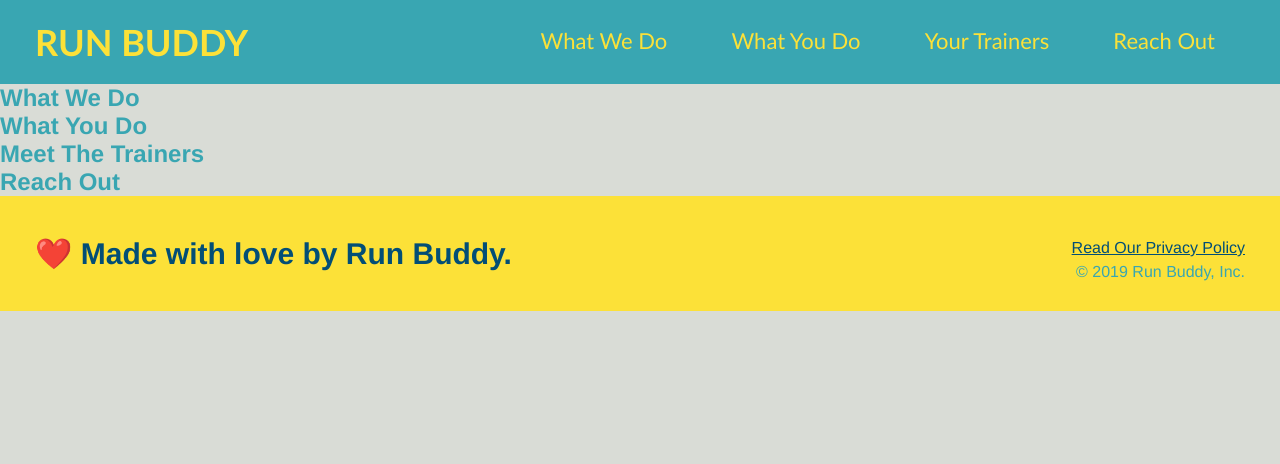
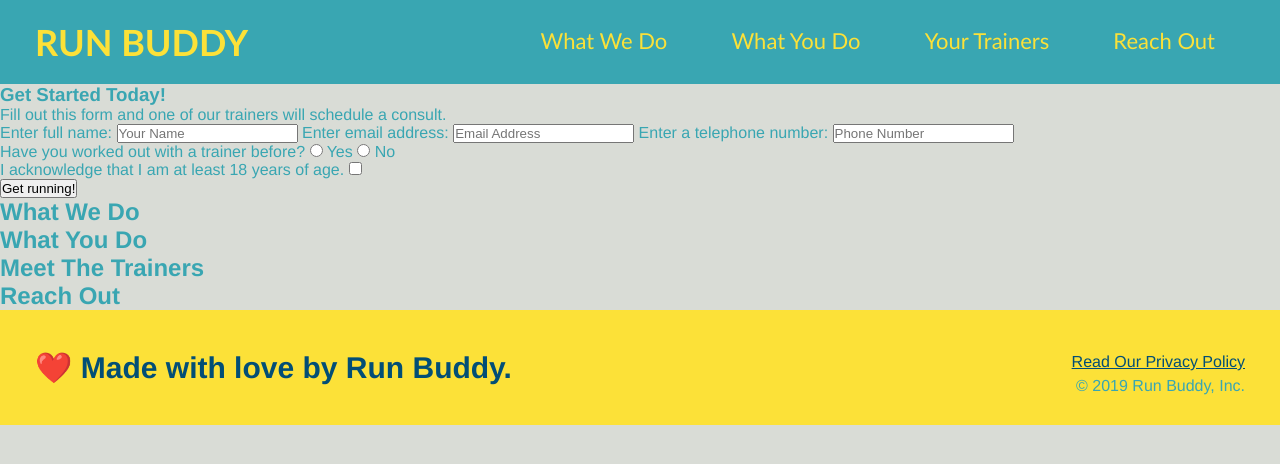
Before and after one commit to ragil1114/Week1, a plain HTML site: page index.html in a window 1280 px wide. Drawn offline with Linux system fonts and the light colour scheme.

Commit message:
added sign-up form to hero section

```diff
--- a/index.html
+++ b/index.html
@@ -36,6 +36,34 @@
 
   <!-- hero/jumbotron -->
   <section>
+    <div>
+      <h3>Get Started Today!</h3>
+      <p>Fill out this form and one of our trainers will schedule a consult.</p>
+      <form>
+        <label for="name">Enter full name:</label>
+        <input type="text" placeholder="Your Name" name="name" id="name" />
+        <label for="email">Enter email address:</label>
+        <input type="email" placeholder="Email Address" name="email" id="email" />
+        <label for="phone">Enter a telephone number:</label>
+        <input type="tel" placeholder="Phone Number" name="phone" id="phone"/>
+        <p>
+          Have you worked out with a trainer before?
+          <input type="radio" name="trainer-confirm" id="trainer-yes" />
+          <label for="trainer-yes">Yes</label>
+          <input type="radio" name="trainer-confirm" id="trainer-no" />
+          <label for="trainer-no">No</label>
+        </p>
+        <p>
+          <label for="checkbox" >
+          I acknowledge that I am at least 18 years of age.
+          </label>
+          <input type="checkbox" name="age-confirm" id="checkbox" />
+        </p>
+        <button type="submit">
+        Get running!
+        </button>
+      </form>
+    </div>
   </section>
 
   <!-- "what we do" section -->
```
